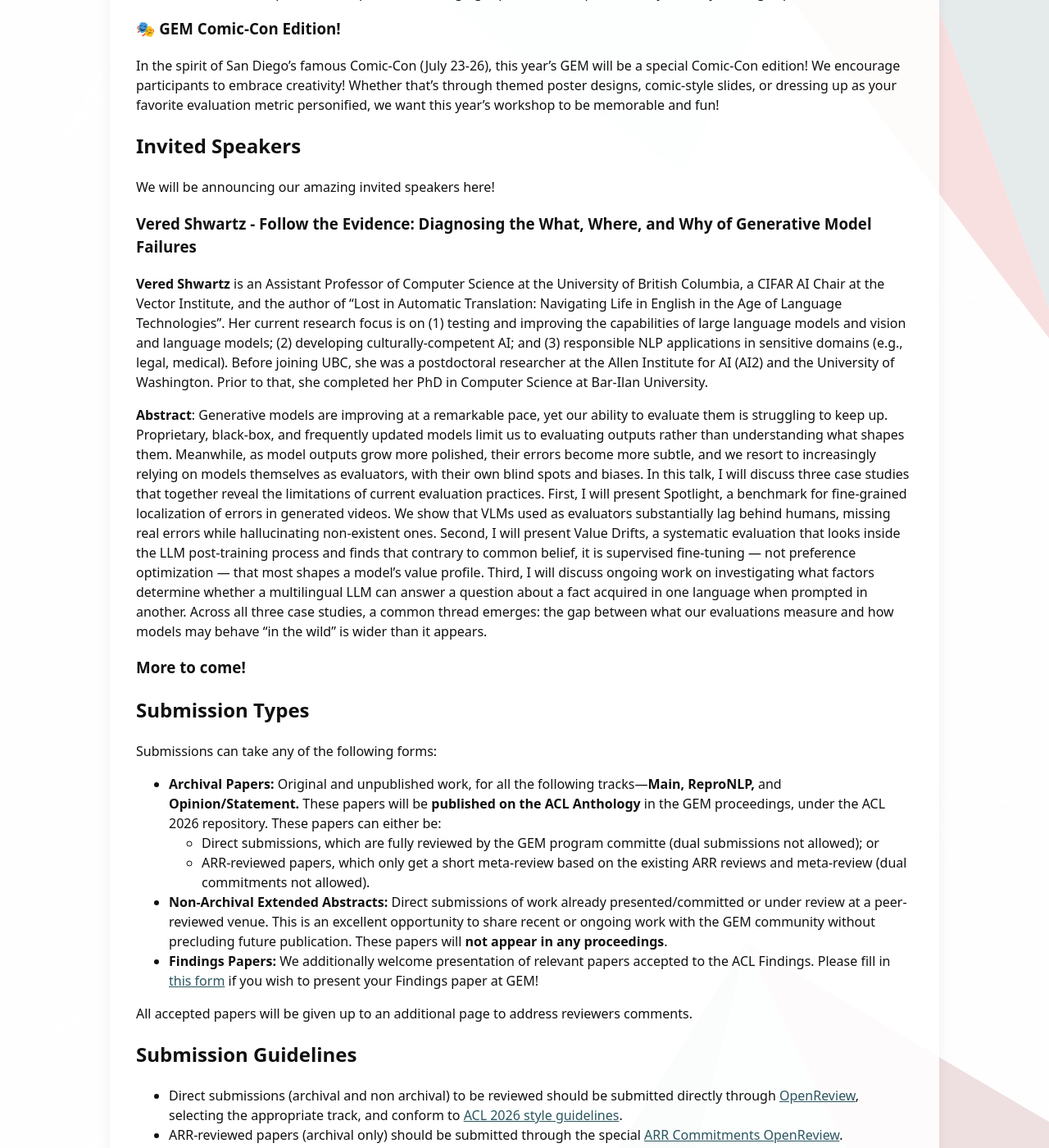
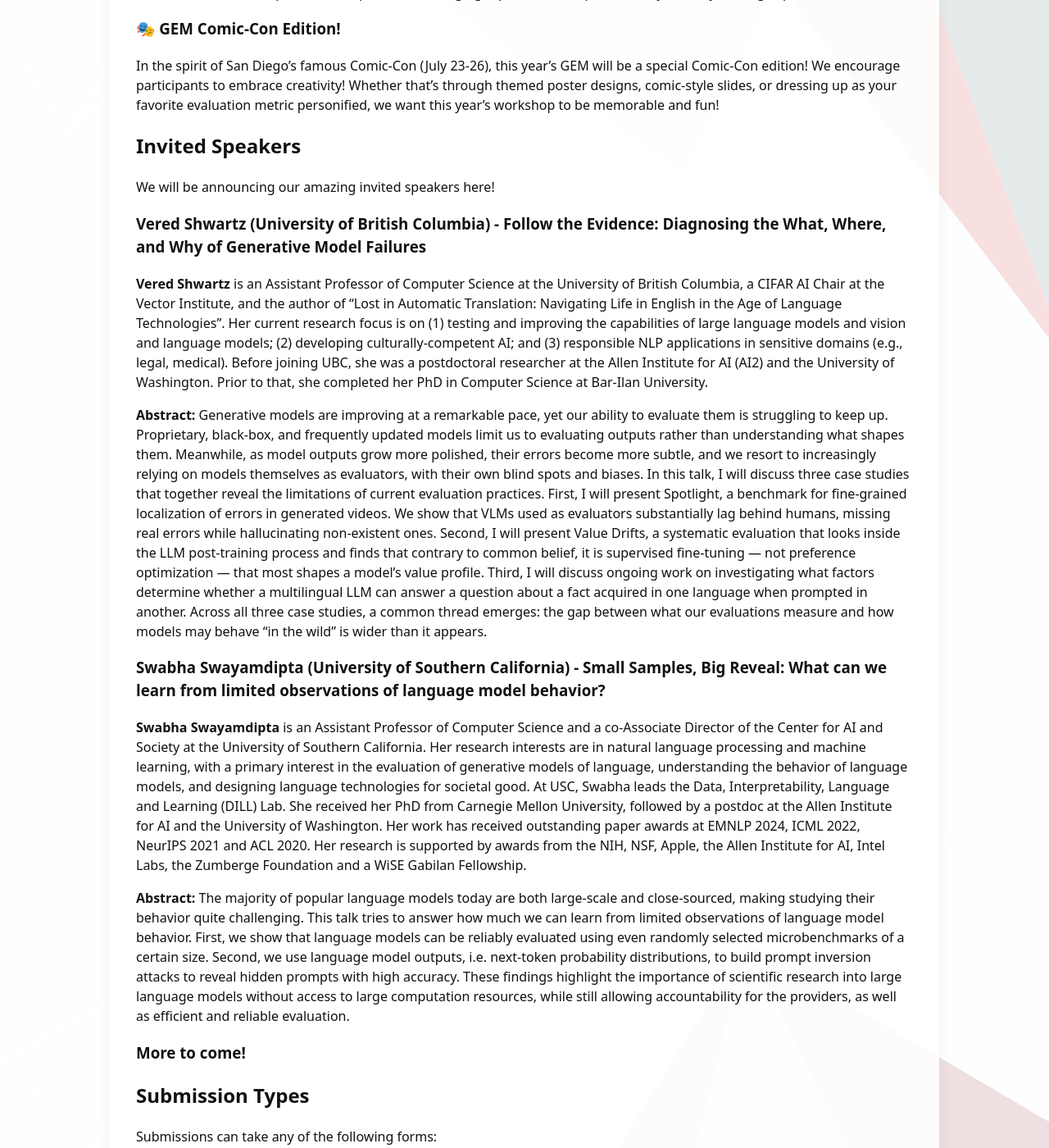
Before and after one commit to GEM-workshop/gem-workshop.github.io, a Jekyll site: the page built from index.md, in a window 1280 px wide and 1400 px high, scrolled down 1701 px. Shown: the whole window at 82% size. Built offline with Jekyll 4.4.1, drawn with Linux system fonts in a browser that asks for light colours.

Commit message:
Update index.md
Added info about Swabha

```diff
--- a/index.md
+++ b/index.md
@@ -60,11 +60,17 @@ In the spirit of San Diego's famous Comic-Con (July 23-26), this year's GEM will
 ## **Invited Speakers**
 We will be announcing our amazing invited speakers here!
 
-### Vered Shwartz - Follow the Evidence: Diagnosing the What, Where, and Why of Generative Model Failures
+### Vered Shwartz (University of British Columbia) - Follow the Evidence: Diagnosing the What, Where, and Why of Generative Model Failures
 
 **Vered Shwartz** is an Assistant Professor of Computer Science at the University of British Columbia, a CIFAR AI Chair at the Vector Institute, and the author of "Lost in Automatic Translation: Navigating Life in English in the Age of Language Technologies". Her current research focus is on (1) testing and improving the capabilities of large language models and vision and language models; (2) developing culturally-competent AI; and (3) responsible NLP applications in sensitive domains (e.g., legal, medical). Before joining UBC, she was a postdoctoral researcher at the Allen Institute for AI (AI2) and the University of Washington. Prior to that, she completed her PhD in Computer Science at Bar-Ilan University.
 
-**Abstract**: Generative models are improving at a remarkable pace, yet our ability to evaluate them is struggling to keep up. Proprietary, black-box, and frequently updated models limit us to evaluating outputs rather than understanding what shapes them. Meanwhile, as model outputs grow more polished, their errors become more subtle, and we resort to increasingly relying on models themselves as evaluators, with their own blind spots and biases. In this talk, I will discuss three case studies that together reveal the limitations of current evaluation practices. First, I will present Spotlight, a benchmark for fine-grained localization of errors in generated videos. We show that VLMs used as evaluators substantially lag behind humans, missing real errors while hallucinating non-existent ones. Second, I will present Value Drifts, a systematic evaluation that looks inside the LLM post-training process and finds that contrary to common belief, it is supervised fine-tuning — not preference optimization — that most shapes a model's value profile. Third, I will discuss ongoing work on investigating what factors determine whether a multilingual LLM can answer a question about a fact acquired in one language when prompted in another. Across all three case studies, a common thread emerges: the gap between what our evaluations measure and how models may behave "in the wild" is wider than it appears.
+**Abstract:** Generative models are improving at a remarkable pace, yet our ability to evaluate them is struggling to keep up. Proprietary, black-box, and frequently updated models limit us to evaluating outputs rather than understanding what shapes them. Meanwhile, as model outputs grow more polished, their errors become more subtle, and we resort to increasingly relying on models themselves as evaluators, with their own blind spots and biases. In this talk, I will discuss three case studies that together reveal the limitations of current evaluation practices. First, I will present Spotlight, a benchmark for fine-grained localization of errors in generated videos. We show that VLMs used as evaluators substantially lag behind humans, missing real errors while hallucinating non-existent ones. Second, I will present Value Drifts, a systematic evaluation that looks inside the LLM post-training process and finds that contrary to common belief, it is supervised fine-tuning — not preference optimization — that most shapes a model's value profile. Third, I will discuss ongoing work on investigating what factors determine whether a multilingual LLM can answer a question about a fact acquired in one language when prompted in another. Across all three case studies, a common thread emerges: the gap between what our evaluations measure and how models may behave "in the wild" is wider than it appears.
+
+### Swabha Swayamdipta (University of Southern California) - Small Samples, Big Reveal: What can we learn from limited observations of language model behavior?
+
+**Swabha Swayamdipta** is an Assistant Professor of Computer Science and a co-Associate Director of the Center for AI and Society at the University of Southern California. Her research interests are in natural language processing and machine learning, with a primary interest in the evaluation of generative models of language, understanding the behavior of language models, and designing language technologies for societal good. At USC, Swabha leads the Data, Interpretability, Language and Learning (DILL) Lab. She received her PhD from Carnegie Mellon University, followed by a postdoc at the Allen Institute for AI and the University of Washington. Her work has received outstanding paper awards at EMNLP 2024, ICML 2022, NeurIPS 2021 and ACL 2020. Her research is supported by awards from the NIH, NSF, Apple, the Allen Institute for AI, Intel Labs, the Zumberge Foundation and a WiSE Gabilan Fellowship.
+
+**Abstract:** The majority of popular language models today are both large-scale and close-sourced, making studying their behavior quite challenging. This talk tries to answer how much we can learn from limited observations of language model behavior. First, we show that language models can be reliably evaluated using even randomly selected microbenchmarks of a certain size. Second, we use language model outputs, i.e. next-token probability distributions, to build prompt inversion attacks to reveal hidden prompts with high accuracy. These findings highlight the importance of scientific research into large language models without access to large computation resources, while still allowing accountability for the providers, as well as efficient and reliable evaluation.
 
 ### More to come!
 
```
